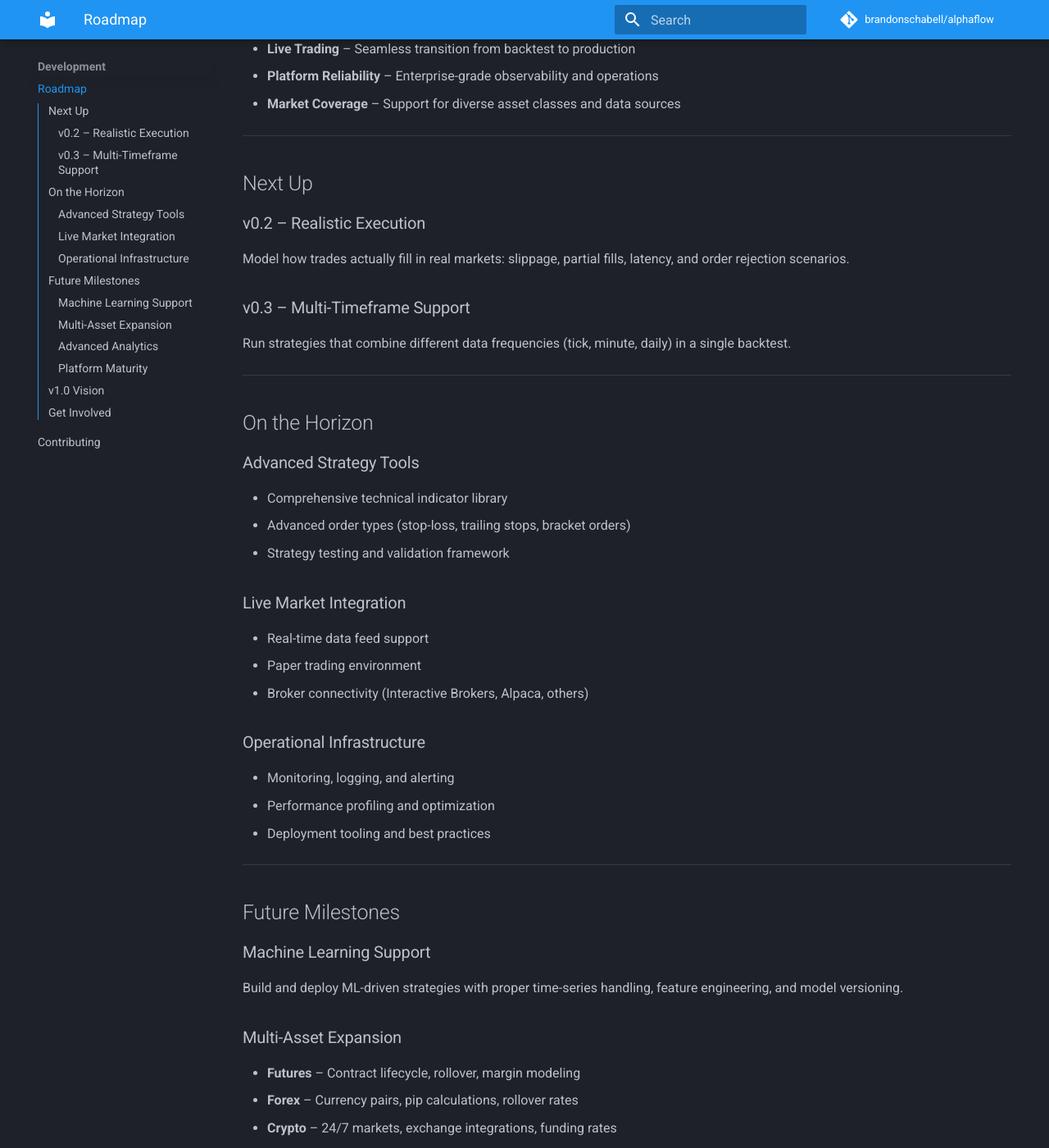
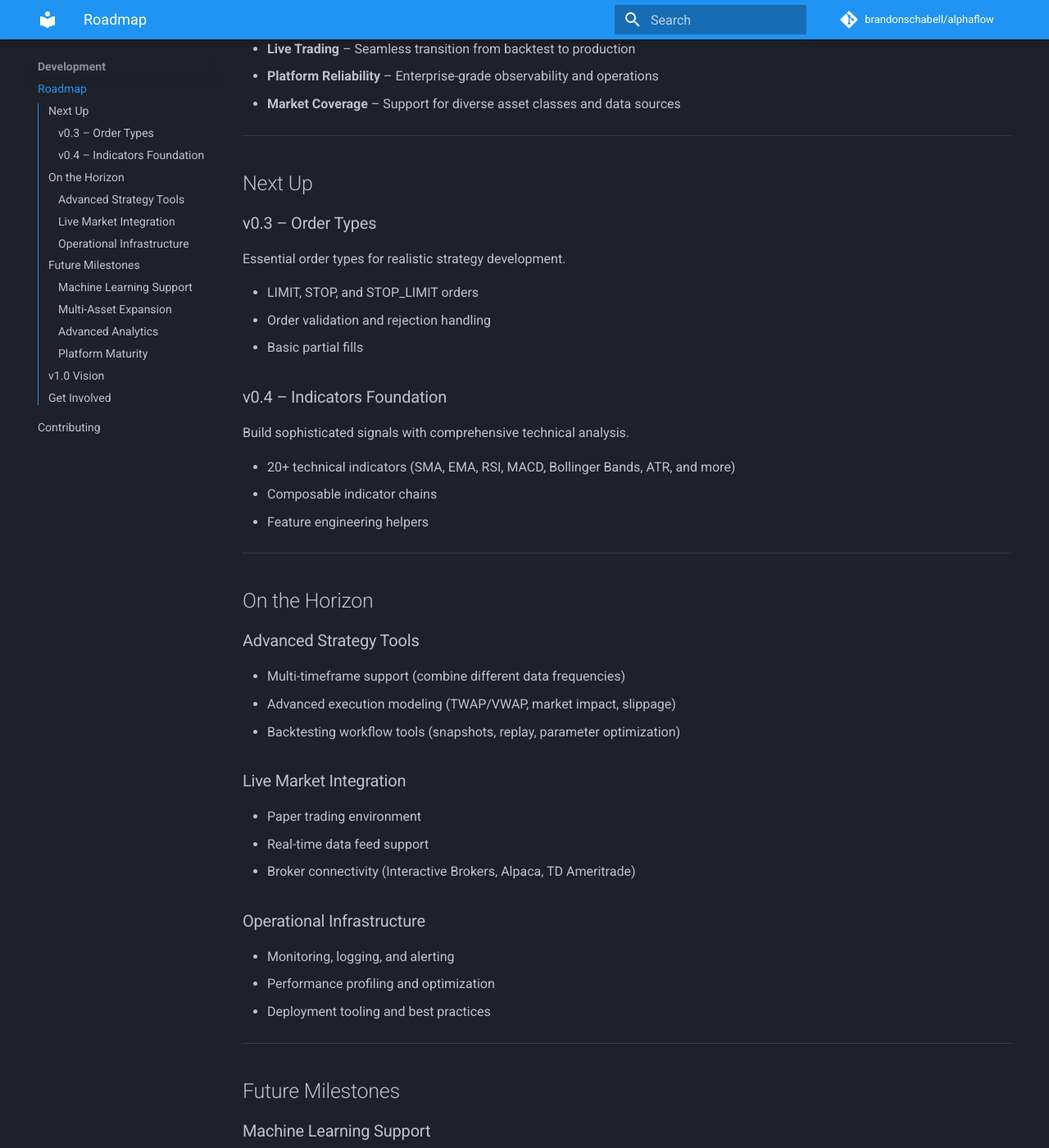
Before and after one commit to brandonschabell/alphaflow, an MkDocs documentation site: the page built from docs/roadmap.md, in a window 1280 px wide and 1400 px high, scrolled down 296 px. Shown: the whole window at 82% size. Built offline with MkDocs 1.6.1 and Material for MkDocs 9.7.7, drawn with Linux system fonts in a browser that asks for light colours; comment, search, counter and statistics services are not loaded; the version menu is left out; some of the changed text lies outside the part shown.

```diff
--- a/docs/roadmap.md
+++ b/docs/roadmap.md
@@ -11,25 +11,33 @@ AlphaFlow is evolving from a backtesting framework into a comprehensive trading
 
 ## Next Up
 
-### v0.2 – Realistic Execution
-Model how trades actually fill in real markets: slippage, partial fills, latency, and order rejection scenarios.
+### v0.3 – Order Types
+Essential order types for realistic strategy development.
 
-### v0.3 – Multi-Timeframe Support
-Run strategies that combine different data frequencies (tick, minute, daily) in a single backtest.
+- LIMIT, STOP, and STOP_LIMIT orders
+- Order validation and rejection handling
+- Basic partial fills
+
+### v0.4 – Indicators Foundation
+Build sophisticated signals with comprehensive technical analysis.
+
+- 20+ technical indicators (SMA, EMA, RSI, MACD, Bollinger Bands, ATR, and more)
+- Composable indicator chains
+- Feature engineering helpers
 
 ---
 
 ## On the Horizon
 
 ### Advanced Strategy Tools
-- Comprehensive technical indicator library
-- Advanced order types (stop-loss, trailing stops, bracket orders)
-- Strategy testing and validation framework
+- Multi-timeframe support (combine different data frequencies)
+- Advanced execution modeling (TWAP/VWAP, market impact, slippage)
+- Backtesting workflow tools (snapshots, replay, parameter optimization)
 
 ### Live Market Integration
+- Paper trading environment
 - Real-time data feed support
-- Paper trading environment
-- Broker connectivity (Interactive Brokers, Alpaca, others)
+- Broker connectivity (Interactive Brokers, Alpaca, TD Ameritrade)
 
 ### Operational Infrastructure
 - Monitoring, logging, and alerting
--- a/pyproject.toml
+++ b/pyproject.toml
@@ -30,7 +30,7 @@ classifiers = [
 ]
 dependencies = [
     "httpx>=0.28.1",
-    "pandas>=2.2.3",
+    "polars>=1.35.2",
     "python-dotenv>=1.0.0",
     "seaborn>=0.13.2",
 ]
@@ -76,7 +76,6 @@ dev = [
     "mkdocs-material>=9.6.21",
     "mkdocstrings[python]>=0.24.0",
     "mypy>=1.18.2",
-    "pandas-stubs>=2.3.2.250926",
     "pytest>=8.4.2",
     "pytest-cov>=7.0.0",
     "pytest-httpx>=0.35.0",
```
Also changed, not shown: other parts of docs/roadmap.md (+3 -2 lines), CHANGELOG.md (+1 -0 lines), .github/copilot-instructions.md, 2 other files.
